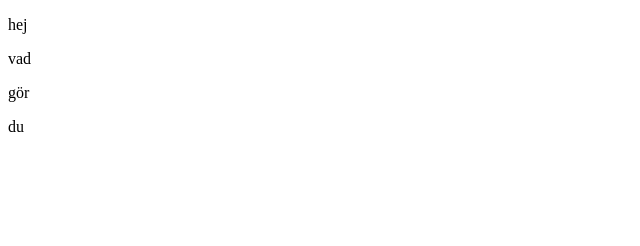
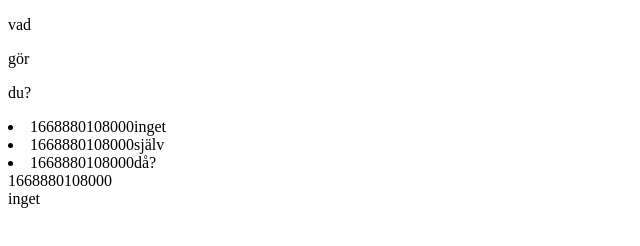
Before and after one commit to JEPPSER/washi, a plain HTML site: page index.html in a window 1280 px wide. Shown: the whole page, without its empty margins (0-640 px from the left). Drawn offline with Linux system fonts and the light colour scheme.

Commit message:
Adds concept for bound values, loops and conditionals

```diff
--- a/index.html
+++ b/index.html
@@ -10,8 +10,16 @@
 
 <body>
 
-  <div id="container">
+  <div id="loop1"></div>
 
+  <div id="if1">
+    <div id="loop2"></div>
+  </div>
+
+  <span id="time"></span>
+
+  <div>
+    <span id="loop2_1.text"></span>
   </div>
 
   <script src="main.js"></script>
--- a/main.js
+++ b/main.js
@@ -1,25 +1,161 @@
-let loop1 = {
-    html: "<p>{{item}}</p>",
-    id: "#container",
-    items: [
-        "hej",
-        "vad",
-        "gör",
-        "du"
-    ]
+class BoundValue {
+    constructor(content, id, state = "add") {
+        this.content = content;
+        this.state = state;
+        this.id = id;
+    }
+
+    delete() {
+        this.state = "delete";
+    }
+
+    update(content) {
+        this.content = content;
+        this.state = "update";
+    }
+}
+
+// Bound values
+let boundValues = {
+    "questionList": [
+        new BoundValue("hej", "loop1_1"),
+        new BoundValue("vad", "loop1_2"),
+        new BoundValue("gör", "loop1_3"),
+        new BoundValue("du?", "loop1_4")
+    ],
+    "answerList": [
+        new BoundValue({ text: "inget" }, "loop2_1"),
+        new BoundValue({ text: "själv" }, "loop2_2"),
+        new BoundValue({ text: "då?" }, "loop2_3"),
+    ],
+    "time": new BoundValue(new Date().getTime(), "time")
 };
 
-let loops = [ loop1 ];
+// Loops
+let loop1 = {
+    html: '<div id="if2"><p><span id="question"></span></p></div>',
+    id: "loop1",
+    valueKey: "question",
+    values: boundValues["questionList"]
+};
+let loop2 = {
+    html: '<li><span id="time"></span><span id="answer.text"></span></li>',
+    id: "loop2",
+    valueKey: "answer",
+    values: boundValues["answerList"]
+};
+let loops = [
+    loop1,
+    loop2
+];
+
+// Ifs
+let if1 = {
+    id: "if1",
+    condition: "boundValues['time'].content % 2 == 0"
+}
+let if2 = {
+    id: "if2",
+    condition: "boundValues['time'].content % 2 == 1"
+}
+let ifs = [
+    if1,
+    if2
+]
 
 render();
 
+setInterval(() => {
+    boundValues["time"].update(new Date().getTime());
+    /*if (boundValues["answerList"].length > 0) {
+        boundValues["answerList"][0].state = "delete";
+    }*/
+
+    render();
+}, 1000);
+
 function render() {
+
+    // Loops
     for (let loop of loops) {
-        let container = document.querySelector(loop.id);
-        container.innerHTML = "";
-        for (let item of loop.items) {
-            let html = loop.html.replace("{{item}}", item);
-            container.innerHTML += html;
+        let element = document.querySelector("#" + loop.id);
+
+        // Add
+        for (let value of loop.values.filter(v => v.state == 'add')) {
+            var valueElem = element.querySelector("#" + value.id);
+            if (!valueElem) {
+                valueElem = createElementFromHTML(loop.html);
+                valueElem.id = value.id;
+                let children = valueElem.querySelectorAll("span");
+                for (let child of children) {
+                    child.id = child.id.replace(loop.valueKey, value.id);
+                }
+                element.appendChild(valueElem);
+            }
+            value.state = 'update';
+        }
+
+        // Remove
+        for (let value of loop.values.filter(v => v.state == 'delete')) {
+            var valueElem = element.querySelector("#" + value.id);
+            if (valueElem) {
+                element.removeChild(valueElem);
+            }
+        }
+    }
+
+    // Values
+    for (const [key, value] of Object.entries(boundValues)) {
+        if (!Array.isArray(value)) {
+            if (value.state == "update" || value.state == "add") {
+                updateSpans(value);
+            }
+        } else {
+            for (let boundValue of value) {
+                if (boundValue.state == "update") {
+                    updateSpans(boundValue);
+                }
+            }
+            boundValues[key] = value.filter(v => v.state != "delete");
+        }
+    }
+
+    // If
+    for (let item of ifs) {
+        let elem = document.getElementById(item.id);
+        let show = eval(item.condition);
+
+        if (!show && elem.style.display != "none") {
+            elem.style = "display: none";
+        } else if (show && elem.style.display == "none") {
+            elem.style = "display: initial";
         }
     }
 }
+
+function updateSpans(value) {
+    let spans = document.querySelectorAll("span");
+    for (let elem of spans) {
+        if (elem.id.startsWith(value.id)) {
+            elem.innerHTML = getValue(value.content, elem.id);
+        }
+    }
+    value.state = 'none';
+}
+
+function getValue(object, key) {
+    let value = object;
+    let parts = key.split(".");
+    if (parts.length > 1) {
+        for (let i = 1; i < parts.length; i++) {
+            value = value[parts[i]];
+        }
+    }
+    return value;
+}
+
+function createElementFromHTML(htmlString) {
+    var div = document.createElement('div');
+    div.innerHTML = htmlString.trim();
+    return div;
+}
```
